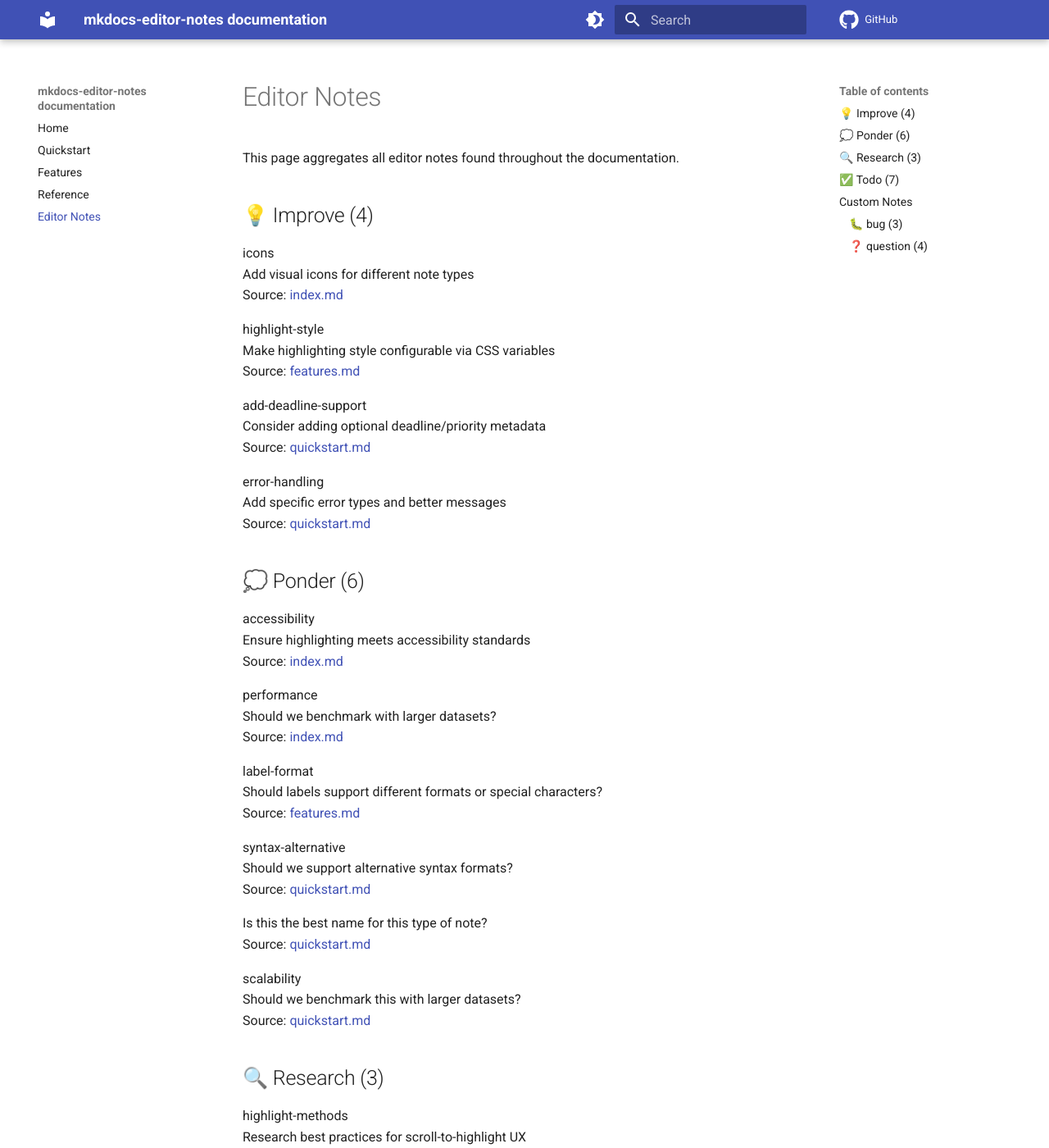
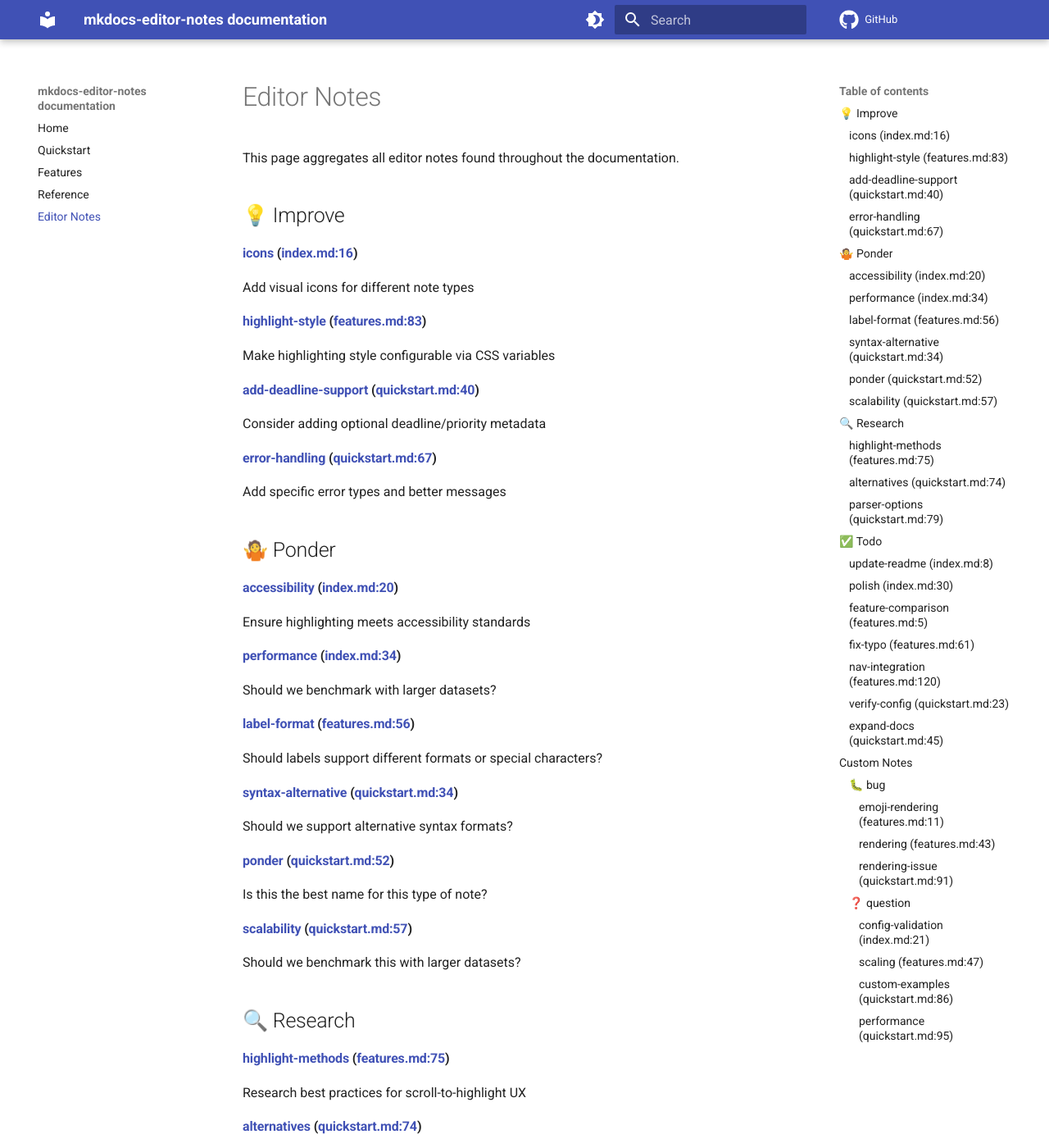
Before and after one commit to dusktreader/mkdocs-editor-notes, an MkDocs documentation site: the page built from docs/source/editor-notes.md, in a window 1280 px wide and 1400 px high. Shown: the whole window at 82% size. Built offline with MkDocs 1.6.1 and Material for MkDocs 9.7.7, drawn with Linux system fonts in a browser that asks for light colours; comment, search, counter and statistics services are not loaded; some of the changed text lies outside the part shown.

Commit message:
refactor: Improve markers and aggregator format, remove highlighting
- Change marker symbol to ✏️ (pencil) from 🔍
- Change ponder emoji to 🤷 from 💭
- Change improve emoji to 💪 from ⚡
- Fix marker links to use relative paths (no 404s)
- Remove enable_highlighting feature entirely
- Simplify aggregator format:
  - H2 for note type sections (no count)
  - H4 for each note identifier with clickable links
  - Inline source file and line number
  - Format: #### identifier (source-file:line-number)
- Remove paragraph anchors and highlighting CSS
- Update tests and documentation
- All tests passing

```diff
--- a/docs/mkdocs.yaml
+++ b/docs/mkdocs.yaml
@@ -38,7 +38,6 @@ nav:
 plugins:
   editor-notes:
     show_markers: true
-    enable_highlighting: true
     note_type_emojis:
       question: "❓"
       bug: "🐛"
--- a/docs/source/editor-notes.md
+++ b/docs/source/editor-notes.md
@@ -2,209 +2,156 @@
 
 This page aggregates all editor notes found throughout the documentation.
 
-## 💡 Improve (4)
+## 💡 Improve
 
 <span id="note-editor-note-para-2"></span>
-<div class="editor-note-item">
-<div class="editor-note-label">icons</div>
-<div class="editor-note-text">Add visual icons for different note types</div>
-<div class="editor-note-source">Source: <a href="../#editor-note-para-2">index.md</a></div>
-</div>
+#### [icons](../index/) ([index.md:16](../index/))
+
+Add visual icons for different note types
 
 <span id="note-editor-note-para-14"></span>
-<div class="editor-note-item">
-<div class="editor-note-label">highlight-style</div>
-<div class="editor-note-text">Make highlighting style configurable via CSS variables</div>
-<div class="editor-note-source">Source: <a href="../features/#editor-note-para-14">features.md</a></div>
-</div>
+#### [highlight-style](../features/) ([features.md:83](../features/))
+
+Make highlighting style configurable via CSS variables
 
 <span id="note-editor-note-para-18"></span>
-<div class="editor-note-item">
-<div class="editor-note-label">add-deadline-support</div>
-<div class="editor-note-text">Consider adding optional deadline/priority metadata</div>
-<div class="editor-note-source">Source: <a href="../quickstart/#editor-note-para-18">quickstart.md</a></div>
-</div>
+#### [add-deadline-support](../quickstart/) ([quickstart.md:40](../quickstart/))
+
+Consider adding optional deadline/priority metadata
 
 <span id="note-editor-note-para-22"></span>
-<div class="editor-note-item">
-<div class="editor-note-label">error-handling</div>
-<div class="editor-note-text">Add specific error types and better messages</div>
-<div class="editor-note-source">Source: <a href="../quickstart/#editor-note-para-22">quickstart.md</a></div>
-</div>
+#### [error-handling](../quickstart/) ([quickstart.md:67](../quickstart/))
+
+Add specific error types and better messages
 
 
-## 💭 Ponder (6)
+## 🤷 Ponder
 
 <span id="note-editor-note-para-3"></span>
-<div class="editor-note-item">
-<div class="editor-note-label">accessibility</div>
-<div class="editor-note-text">Ensure highlighting meets accessibility standards</div>
-<div class="editor-note-source">Source: <a href="../#editor-note-para-3">index.md</a></div>
-</div>
+#### [accessibility](../index/) ([index.md:20](../index/))
+
+Ensure highlighting meets accessibility standards
 
 <span id="note-editor-note-para-6"></span>
-<div class="editor-note-item">
-<div class="editor-note-label">performance</div>
-<div class="editor-note-text">Should we benchmark with larger datasets?</div>
-<div class="editor-note-source">Source: <a href="../#editor-note-para-6">index.md</a></div>
-</div>
+#### [performance](../index/) ([index.md:34](../index/))
+
+Should we benchmark with larger datasets?
 
 <span id="note-editor-note-para-11"></span>
-<div class="editor-note-item">
-<div class="editor-note-label">label-format</div>
-<div class="editor-note-text">Should labels support different formats or special characters?</div>
-<div class="editor-note-source">Source: <a href="../features/#editor-note-para-11">features.md</a></div>
-</div>
+#### [label-format](../features/) ([features.md:56](../features/))
+
+Should labels support different formats or special characters?
 
 <span id="note-editor-note-para-17"></span>
-<div class="editor-note-item">
-<div class="editor-note-label">syntax-alternative</div>
-<div class="editor-note-text">Should we support alternative syntax formats?</div>
-<div class="editor-note-source">Source: <a href="../quickstart/#editor-note-para-17">quickstart.md</a></div>
-</div>
+#### [syntax-alternative](../quickstart/) ([quickstart.md:34](../quickstart/))
+
+Should we support alternative syntax formats?
 
 <span id="note-editor-note-para-20"></span>
-<div class="editor-note-item">
-<div class="editor-note-text">Is this the best name for this type of note?</div>
-<div class="editor-note-source">Source: <a href="../quickstart/#editor-note-para-20">quickstart.md</a></div>
-</div>
+#### [ponder](../quickstart/) ([quickstart.md:52](../quickstart/))
+
+Is this the best name for this type of note?
 
 <span id="note-editor-note-para-21"></span>
-<div class="editor-note-item">
-<div class="editor-note-label">scalability</div>
-<div class="editor-note-text">Should we benchmark this with larger datasets?</div>
-<div class="editor-note-source">Source: <a href="../quickstart/#editor-note-para-21">quickstart.md</a></div>
-</div>
+#### [scalability](../quickstart/) ([quickstart.md:57](../quickstart/))
+
+Should we benchmark this with larger datasets?
 
 
-## 🔍 Research (3)
+## 🔍 Research
 
 <span id="note-editor-note-para-13"></span>
-<div class="editor-note-item">
-<div class="editor-note-label">highlight-methods</div>
-<div class="editor-note-text">Research best practices for scroll-to-highlight UX</div>
-<div class="editor-note-source">Source: <a href="../features/#editor-note-para-13">features.md</a></div>
-</div>
+#### [highlight-methods](../features/) ([features.md:75](../features/))
+
+Research best practices for scroll-to-highlight UX
 
 <span id="note-editor-note-para-23"></span>
-<div class="editor-note-item">
-<div class="editor-note-label">alternatives</div>
-<div class="editor-note-text">Look into other mkdocs plugins for similar functionality</div>
-<div class="editor-note-source">Source: <a href="../quickstart/#editor-note-para-23">quickstart.md</a></div>
-</div>
+#### [alternatives](../quickstart/) ([quickstart.md:74](../quickstart/))
+
+Look into other mkdocs plugins for similar functionality
 
 <span id="note-editor-note-para-24"></span>
-<div class="editor-note-item">
-<div class="editor-note-label">parser-options</div>
-<div class="editor-note-text">Research python-markdown alternatives</div>
-<div class="editor-note-source">Source: <a href="../quickstart/#editor-note-para-24">quickstart.md</a></div>
-</div>
+#### [parser-options](../quickstart/) ([quickstart.md:79](../quickstart/))
+
+Research python-markdown alternatives
 
 
-## ✅ Todo (7)
+## ✅ Todo
 
 <span id="note-editor-note-para-1"></span>
-<div class="editor-note-item">
-<div class="editor-note-label">update-readme</div>
-<div class="editor-note-text">Update the main README.md with examples</div>
-<div class="editor-note-source">Source: <a href="../#editor-note-para-1">index.md</a></div>
-</div>
+#### [update-readme](../index/) ([index.md:8](../index/))
+
+Update the main README.md with examples
 
 <span id="note-editor-note-para-5"></span>
-<div class="editor-note-item">
-<div class="editor-note-label">polish</div>
-<div class="editor-note-text">Add error handling and tests</div>
-<div class="editor-note-source">Source: <a href="../#editor-note-para-5">index.md</a></div>
-</div>
+#### [polish](../index/) ([index.md:30](../index/))
+
+Add error handling and tests
 
 <span id="note-editor-note-para-7"></span>
-<div class="editor-note-item">
-<div class="editor-note-label">feature-comparison</div>
-<div class="editor-note-text">Add comparison with other documentation note-taking approaches</div>
-<div class="editor-note-source">Source: <a href="../features/#editor-note-para-7">features.md</a></div>
-</div>
+#### [feature-comparison](../features/) ([features.md:5](../features/))
+
+Add comparison with other documentation note-taking approaches
 
 <span id="note-editor-note-para-12"></span>
-<div class="editor-note-item">
-<div class="editor-note-label">fix-typo</div>
-<div class="editor-note-text">Correct the spelling error here</div>
-<div class="editor-note-source">Source: <a href="../features/#editor-note-para-12">features.md</a></div>
-</div>
+#### [fix-typo](../features/) ([features.md:61](../features/))
+
+Correct the spelling error here
 
 <span id="note-editor-note-para-15"></span>
-<div class="editor-note-item">
-<div class="editor-note-label">nav-integration</div>
-<div class="editor-note-text">Auto-add aggregator page to navigation</div>
-<div class="editor-note-source">Source: <a href="../features/#editor-note-para-15">features.md</a></div>
-</div>
+#### [nav-integration](../features/) ([features.md:120](../features/))
+
+Auto-add aggregator page to navigation
 
 <span id="note-editor-note-para-16"></span>
-<div class="editor-note-item">
-<div class="editor-note-label">verify-config</div>
-<div class="editor-note-text">Make sure the configuration example is complete</div>
-<div class="editor-note-source">Source: <a href="../quickstart/#editor-note-para-16">quickstart.md</a></div>
-</div>
+#### [verify-config](../quickstart/) ([quickstart.md:23](../quickstart/))
+
+Make sure the configuration example is complete
 
 <span id="note-editor-note-para-19"></span>
-<div class="editor-note-item">
-<div class="editor-note-label">expand-docs</div>
-<div class="editor-note-text">Add examples and API reference</div>
-<div class="editor-note-source">Source: <a href="../quickstart/#editor-note-para-19">quickstart.md</a></div>
-</div>
+#### [expand-docs](../quickstart/) ([quickstart.md:45](../quickstart/))
+
+Add examples and API reference
 
 
 ## Custom Notes
 
-### 🐛 bug (3)
+### 🐛 bug
 
 <span id="note-editor-note-para-8"></span>
-<div class="editor-note-item">
-<div class="editor-note-label">emoji-rendering</div>
-<div class="editor-note-text">Test emoji rendering across different browsers</div>
-<div class="editor-note-source">Source: <a href="../features/#editor-note-para-8">features.md</a></div>
-</div>
+#### [emoji-rendering](../features/) ([features.md:11](../features/))
+
+Test emoji rendering across different browsers
 
 <span id="note-editor-note-para-9"></span>
-<div class="editor-note-item">
-<div class="editor-note-label">rendering</div>
-<div class="editor-note-text">Check rendering in Safari</div>
-<div class="editor-note-source">Source: <a href="../features/#editor-note-para-9">features.md</a></div>
-</div>
+#### [rendering](../features/) ([features.md:43](../features/))
+
+Check rendering in Safari
 
 <span id="note-editor-note-para-26"></span>
-<div class="editor-note-item">
-<div class="editor-note-label">rendering-issue</div>
-<div class="editor-note-text">Investigate why this renders incorrectly in Safari</div>
-<div class="editor-note-source">Source: <a href="../quickstart/#editor-note-para-26">quickstart.md</a></div>
-</div>
+#### [rendering-issue](../quickstart/) ([quickstart.md:91](../quickstart/))
+
+Investigate why this renders incorrectly in Safari
 
 
-### ❓ question (4)
+### ❓ question
 
 <span id="note-editor-note-para-4"></span>
-<div class="editor-note-item">
-<div class="editor-note-label">config-validation</div>
-<div class="editor-note-text">Should we validate custom note type names?</div>
-<div class="editor-note-source">Source: <a href="../#editor-note-para-4">index.md</a></div>
-</div>
+#### [config-validation](../index/) ([index.md:21](../index/))
+
+Should we validate custom note type names?
 
 <span id="note-editor-note-para-10"></span>
-<div class="editor-note-item">
-<div class="editor-note-label">scaling</div>
-<div class="editor-note-text">Will this scale to 1000 users?</div>
-<div class="editor-note-source">Source: <a href="../features/#editor-note-para-10">features.md</a></div>
-</div>
+#### [scaling](../features/) ([features.md:47](../features/))
+
+Will this scale to 1000 users?
 
 <span id="note-editor-note-para-25"></span>
-<div class="editor-note-item">
-<div class="editor-note-label">custom-examples</div>
-<div class="editor-note-text">Should we add more custom type examples?</div>
-<div class="editor-note-source">Source: <a href="../quickstart/#editor-note-para-25">quickstart.md</a></div>
-</div>
+#### [custom-examples](../quickstart/) ([quickstart.md:86](../quickstart/))
+
+Should we add more custom type examples?
 
 <span id="note-editor-note-para-27"></span>
-<div class="editor-note-item">
-<div class="editor-note-label">performance</div>
-<div class="editor-note-text">Will this approach scale?</div>
-<div class="editor-note-source">Source: <a href="../quickstart/#editor-note-para-27">quickstart.md</a></div>
-</div>
+#### [performance](../quickstart/) ([quickstart.md:95](../quickstart/))
+
+Will this approach scale?
--- a/pyproject.toml
+++ b/pyproject.toml
@@ -52,7 +52,7 @@ addopts = [
     "--random-order",
     "--cov=src/mkdocs_editor_notes",
     "--cov-report=term-missing",
-    "--cov-fail-under=46",
+    "--cov-fail-under=45",
     "--cov-report=xml:.coverage.xml",
     "--junitxml=.junit.xml",
     "--override-ini=junit_family=legacy",
```
Also changed, not shown: README.md, 2 other files.
